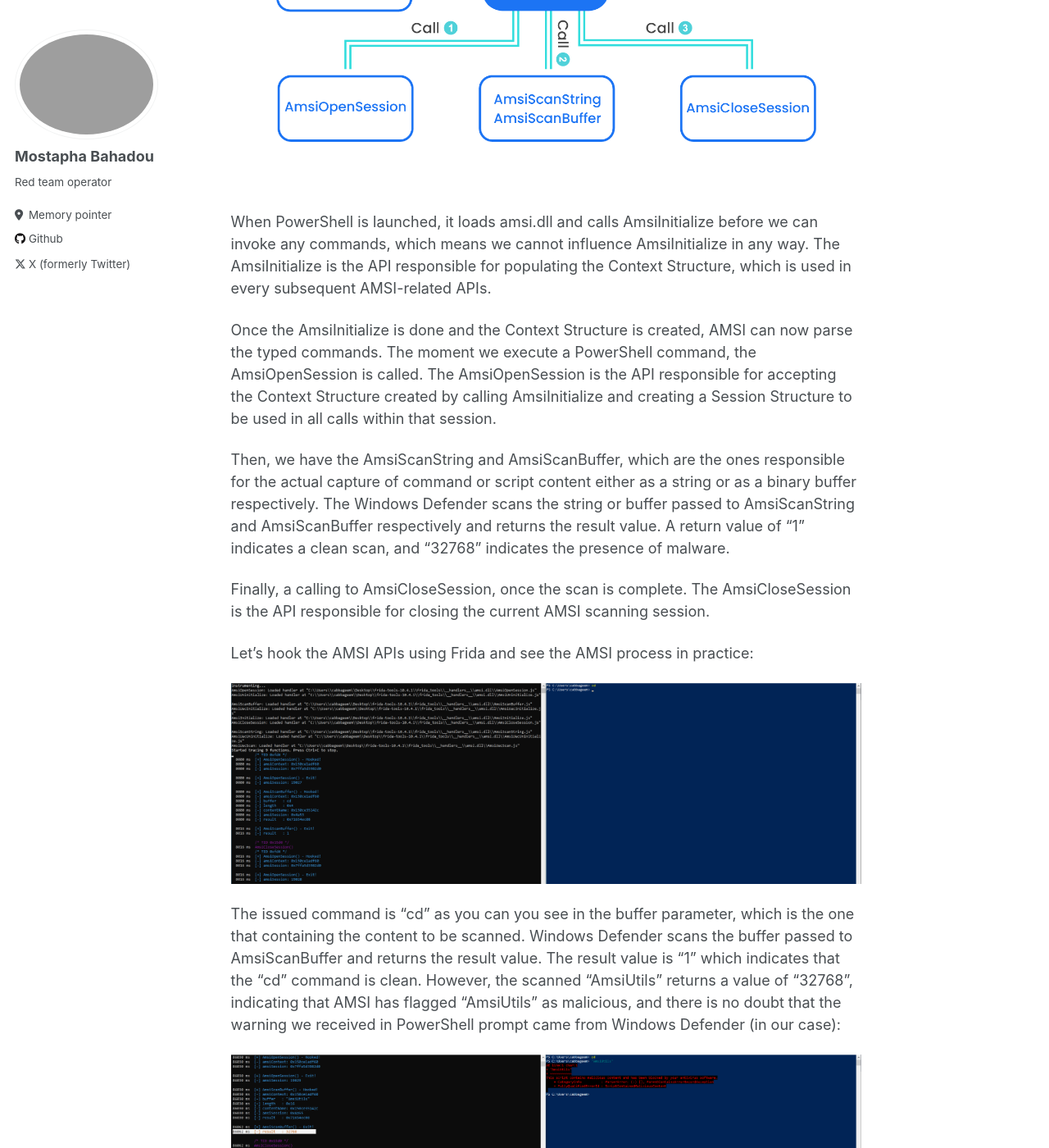
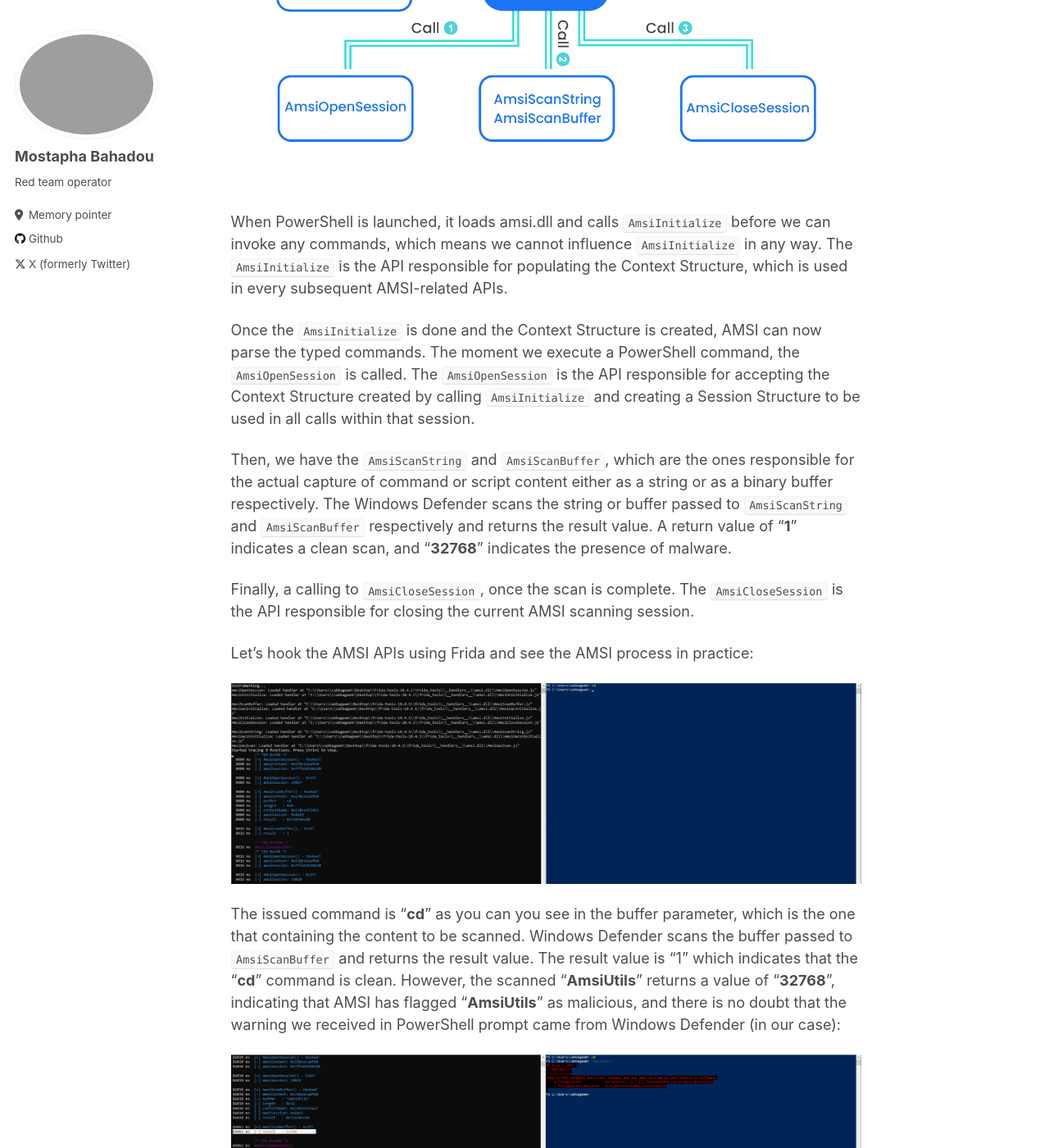
Before and after one commit to mostaphabahadou/mostaphabahadou.github.io, a Jekyll site: the page built from _posts/2022-01-20-blog-post-1.md, in a window 1280 px wide and 1400 px high, scrolled down 2306 px. Shown: the whole window at 82% size. Built offline with Jekyll 4.4.1, drawn with Linux system fonts in a browser that asks for light colours; some of the changed text lies outside the part shown.

Commit message:
Update 2022-01-20-blog-post-1.md

```diff
--- a/_posts/2022-01-20-blog-post-1.md
+++ b/_posts/2022-01-20-blog-post-1.md
@@ -29,41 +29,40 @@ Antimalware Scan Interface is essentially a set of APIs that allow antivirus pro
 
 # AMSI APIs
 
-The AMSI exported APIs include AmsiInitialize, AmsiOpenSession, AmsiScanString, AmsiScanBuffer, and AmsiCloseSession.
+The AMSI exported APIs include `AmsiInitialize`, `AmsiOpenSession`, `AmsiScanString`, `AmsiScanBuffer`, and `AmsiCloseSession`.
 
 ![alt text](https://raw.githubusercontent.com/mostaphabahadou/mostaphabahadou.github.io/master/images/71006a70-68fd-11ec-9198-15b8e5d14351-AMSIAPIs.png)
 
 
-When PowerShell is launched, it loads amsi.dll and calls AmsiInitialize before we can invoke any commands, which means we cannot influence AmsiInitialize in any way. The AmsiInitialize is the API responsible for populating the Context Structure, which is used in every subsequent AMSI-related APIs.
+When PowerShell is launched, it loads amsi.dll and calls `AmsiInitialize` before we can invoke any commands, which means we cannot influence `AmsiInitialize` in any way. The `AmsiInitialize` is the API responsible for populating the Context Structure, which is used in every subsequent AMSI-related APIs.
 
-Once the AmsiInitialize is done and the Context Structure is created, AMSI can now parse the typed commands. The moment we execute a PowerShell command, the AmsiOpenSession is called. The AmsiOpenSession is the API responsible for accepting the Context Structure created by calling AmsiInitialize and creating a Session Structure to be used in all calls within that session.
+Once the `AmsiInitialize` is done and the Context Structure is created, AMSI can now parse the typed commands. The moment we execute a PowerShell command, the `AmsiOpenSession` is called. The `AmsiOpenSession` is the API responsible for accepting the Context Structure created by calling `AmsiInitialize` and creating a Session Structure to be used in all calls within that session.
 
-Then, we have the AmsiScanString and AmsiScanBuffer, which are the ones responsible for the actual capture of command or script content either as a string or as a binary buffer respectively. The Windows Defender scans the string or buffer passed to AmsiScanString and AmsiScanBuffer respectively and returns the result value. A return value of “1” indicates a clean scan, and “32768” indicates the presence of malware.
+Then, we have the `AmsiScanString` and `AmsiScanBuffer`, which are the ones responsible for the actual capture of command or script content either as a string or as a binary buffer respectively. The Windows Defender scans the string or buffer passed to `AmsiScanString` and `AmsiScanBuffer` respectively and returns the result value. A return value of “**1**” indicates a clean scan, and “**32768**” indicates the presence of malware.
 
-Finally, a calling to AmsiCloseSession, once the scan is complete. The AmsiCloseSession is the API responsible for closing the current AMSI scanning session.
+Finally, a calling to `AmsiCloseSession`, once the scan is complete. The `AmsiCloseSession` is the API responsible for closing the current AMSI scanning session.
 
 Let’s hook the AMSI APIs using Frida and see the AMSI process in practice:
 
 ![alt text](https://raw.githubusercontent.com/mostaphabahadou/mostaphabahadou.github.io/master/images/837c2a90-68fd-11ec-9198-15b8e5d14351-AMSIProcessFrida.png)
 
-The issued command is “cd” as you can you see in the buffer parameter, which is the one that containing the content to be scanned. Windows Defender scans the buffer passed to AmsiScanBuffer and returns the result value. The result value is “1” which indicates that the “cd” command is clean. However, the scanned “AmsiUtils” returns a value of “32768”, indicating that AMSI has flagged “AmsiUtils” as malicious, and there is no doubt that the warning we received in PowerShell prompt came from Windows Defender (in our case):
-
+The issued command is “**cd**” as you can you see in the buffer parameter, which is the one that containing the content to be scanned. Windows Defender scans the buffer passed to `AmsiScanBuffer` and returns the result value. The result value is “1” which indicates that the “**cd**” command is clean. However, the scanned “**AmsiUtils**” returns a value of “**32768**”, indicating that AMSI has flagged “**AmsiUtils**” as malicious, and there is no doubt that the warning we received in PowerShell prompt came from Windows Defender (in our case):
 
 ![alt text](https://raw.githubusercontent.com/mostaphabahadou/mostaphabahadou.github.io/master/images/9f3b21f0-68fd-11ec-9198-15b8e5d14351-AMSI32768.png)
 
-Splitting the “AmsiUtils” in two strings and concatenating them, will return the result of “1” indicating that AMSI has flagged it as non-malicious:
+Splitting the “**AmsiUtils**” in two strings and concatenating them, will return the result of “**1**” indicating that AMSI has flagged it as non-malicious:
 
 ![alt text](https://raw.githubusercontent.com/mostaphabahadou/mostaphabahadou.github.io/master/images/aae93eb0-68fd-11ec-9198-15b8e5d14351-AMSIConcatenate.png)
 
-We don’t know why AMSI has flagged “AmsiUtils” as malicious, yet. However, we easily bypassed it by splitting and concatenating the string.
+We don’t know why AMSI has flagged “**AmsiUtils**” as malicious, yet. However, we easily bypassed it by splitting and concatenating the string.
 
-Wait! Where is the AmsiScanString? Microsoft has stopped using the AmsiScanString which was vulnerable to a trivial bypass technique and is now using AmsiScanBuffer instead.
+Wait! Where is the `AmsiScanString`? Microsoft has stopped using the AmsiScanString which was vulnerable to a trivial bypass technique and is now using AmsiScanBuffer instead.
 
 # Windows 10 AMSI Bypasses
 
 ### amsiContext and Forcing an Error
 
-We said that the Context Structure that is created by calling AmsiInitialize, is found to be used in all the AMSI APIs. If we can force some sort of error in this undocumented structure, we may be able to discover a way to bypass AMSI:
+We said that the Context Structure that is created by calling `AmsiInitialize`, is found to be used in all the AMSI APIs. If we can force some sort of error in this undocumented structure, we may be able to discover a way to bypass AMSI:
 
 ![alt text](https://raw.githubusercontent.com/mostaphabahadou/mostaphabahadou.github.io/master/images/d7c613e0-68fd-11ec-9198-15b8e5d14351-AMSIamsiContext.png)
 
@@ -71,30 +70,30 @@ From the above screenshot, we can see the memory address of the Context Structur
 
 ![alt text](https://raw.githubusercontent.com/mostaphabahadou/mostaphabahadou.github.io/master/images/13d375d0-68fe-11ec-9198-15b8e5d14351-AMSIWinDbg.png)
 
-As the Context Structure is undocumented, we don’t know the size of it, but we found that the first four bytes equate to the ASCII representation of “AMSI”. The real question, is this string static between processes? To confirm this, we’ll launch another PowerShell prompt and use Frida to interact with it and hook the AMSI APIs. After that we’ll re-read the content at the memory address of amsiContext:
+As the Context Structure is undocumented, we don’t know the size of it, but we found that the first four bytes equate to the ASCII representation of “**AMSI**”. The real question, is this string static between processes? To confirm this, we’ll launch another PowerShell prompt and use Frida to interact with it and hook the AMSI APIs. After that we’ll re-read the content at the memory address of `amsiContext`:
 
 ![alt text](https://raw.githubusercontent.com/mostaphabahadou/mostaphabahadou.github.io/master/images/31ca0db0-68fe-11ec-9198-15b8e5d14351-AMSIConfirm1.png)
 
 ![alt text](https://raw.githubusercontent.com/mostaphabahadou/mostaphabahadou.github.io/master/images/57261c20-68fe-11ec-9198-15b8e5d14351-AMSIConfirm2.png)
 
 
-From the above screenshots, we can confirm that the string “AMSI” is static between processes. Next thing is to see the Context Structure in action in the AMSI APIs, this way we can determine if the string “AMSI” is referenced in any way:
+From the above screenshots, we can confirm that the string “**AMSI**” is static between processes. Next thing is to see the Context Structure in action in the AMSI APIs, this way we can determine if the string “AMSI” is referenced in any way:
 
 ![alt text](https://raw.githubusercontent.com/mostaphabahadou/mostaphabahadou.github.io/master/images/7094e1f0-68fe-11ec-9198-15b8e5d14351-AMSIWinDbgCMP.png)
 
-The fourth line of assembly code is comparing the content of RCX register, which is the one contains the function’s first argument, to the four static bytes “49534D41”. The first argument of AmsiOpenSession is exactly the Context Structure according to its function prototype, which means that a comparison is performed to check the header of the buffer.
+The fourth line of assembly code is comparing the content of `RCX` register, which is the one contains the function’s first argument, to the four static bytes “**49534D41**”. The first argument of `AmsiOpenSession` is exactly the Context Structure according to its function prototype, which means that a comparison is performed to check the header of the buffer.
 
-The fifth line of assembly code is jne (jump if not equal), which means if the header bytes are not equal to this static DWORD - “AMSI”, a conditional jump to an exit of the function is triggered:
+The fifth line of assembly code is `jne` (jump if not equal), which means if the header bytes are not equal to this static DWORD - “**AMSI**”, a conditional jump to an exit of the function is triggered:
 
 ![alt text](https://raw.githubusercontent.com/mostaphabahadou/mostaphabahadou.github.io/master/images/7094e1f0-68fe-11ec-9198-15b8e5d14351-AMSIWinDbgCMP.png)
 
-The static value 0x80070057 corresponds to the message text E_INVALIDARG. The message text indicates that an argument – amsiContext – is invalid. So, this error occurs if the Context Structure has been corrupted.
+The static value `**0x80070057**` corresponds to the message text **E_INVALIDARG**. The message text indicates that an argument – `amsiContext` – is invalid. So, this error occurs if the Context Structure has been corrupted.
 
 Let’s try to enforce this error and see if we can bypass the Antimalware Scan Interface. To do that, we’ll try to modify the first four bytes of the Context Structure:
 
 ![alt text](https://raw.githubusercontent.com/mostaphabahadou/mostaphabahadou.github.io/master/images/af688fd0-68fe-11ec-9198-15b8e5d14351-AMSICSBypass.png)
 
-We have effectively bypassed AMSI by corrupting the amsiContext header.
+We have effectively bypassed AMSI by corrupting the `amsiContext` header.
 
 Instead WinDbg, we’ll try to use PowerShell to interact with System.Management.Automation.AmsiUtils class as it the one that stores information about AMSI, corrupting the Context Structure and helpfully bypassing AMSI:
 
@@ -102,14 +101,13 @@ Instead WinDbg, we’ll try to use PowerShell to interact with System.Management
 
 Very nice! AMSI bypassed.
 
-Converting the very large number “1960613452080” to hexadecimal produces 0x1C87DAB1930. Which is the memory address of the amsiContext buffer. By overwriting the amsiContext header with zeros, we were able to bypass the Antimalware Scan Interface:
+Converting the very large number “**1960613452080**” to hexadecimal produces **0x1C87DAB1930**. Which is the memory address of the `amsiContext` buffer. By overwriting the `amsiContext` header with zeros, we were able to bypass the Antimalware Scan Interface:
 
 ![alt text](https://raw.githubusercontent.com/mostaphabahadou/mostaphabahadou.github.io/master/images/e614d6b0-68fe-11ec-9198-15b8e5d14351-AMSIWinDbgOverwrite.png)
 
 ### amsiInitFailed and Forcing an Error
 
-
-We can use another technique to bypass the Antimalware Scan Interface, which is based on the manipulation of a result variable set by AmsiInitialize through the amsiInitFailed (true/false). This field is verified by AmsiOpenSession in the same manner as the amsiContext header, which leads to an error:
+We can use another technique to bypass the Antimalware Scan Interface, which is based on the manipulation of a result variable set by `AmsiInitialize` through the `amsiInitFailed` (true/false). This field is verified by `AmsiOpenSession` in the same manner as the `amsiContext` header, which leads to an error:
 
 ![alt text](https://raw.githubusercontent.com/mostaphabahadou/mostaphabahadou.github.io/master/images/f571a390-68fe-11ec-9198-15b8e5d14351-AMSIamsiInitFailed.png)
 
@@ -125,7 +123,7 @@ This is not working anymore, but why? To know why, we need to see the Context St
 
 ![alt text](https://raw.githubusercontent.com/mostaphabahadou/mostaphabahadou.github.io/master/images/1d783890-68ff-11ec-9198-15b8e5d14351-AMSIWin11WinDbg.png)
 
-There is no check on the header of the buffer to be perform as we saw on Windows 10. That’s why our method to bypass the AMSI is not working anymore. However, enforcing an error using the amsiInitFailed is still working:
+There is no check on the header of the buffer to be perform as we saw on Windows 10. That’s why our method to bypass the AMSI is not working anymore. However, enforcing an error using the `amsiInitFailed` is still working:
 
 ![alt text](https://raw.githubusercontent.com/mostaphabahadou/mostaphabahadou.github.io/master/images/2c9cde70-68ff-11ec-9198-15b8e5d14351-AMSIWin11Bypass.png)
 
```
Also changed, not shown: other parts of _posts/2022-01-20-blog-post-1.md (+3 -3 lines).
